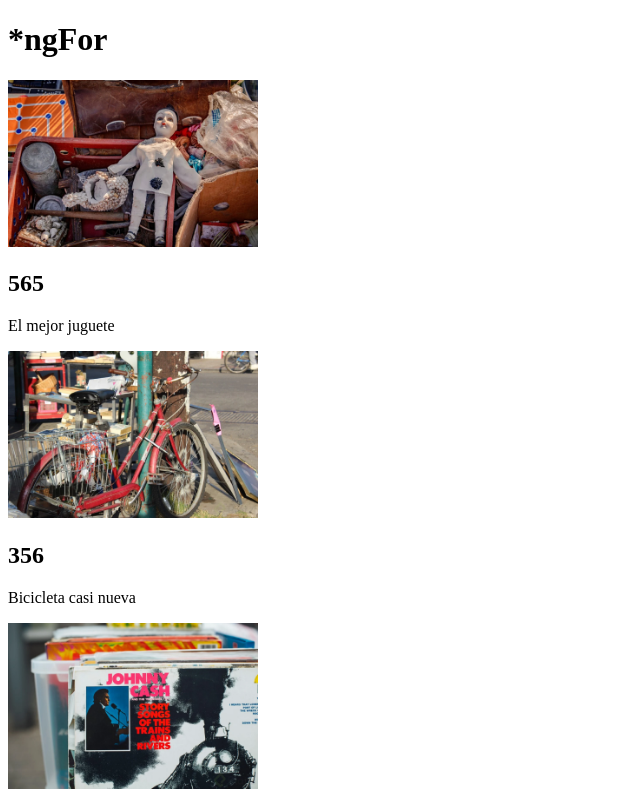
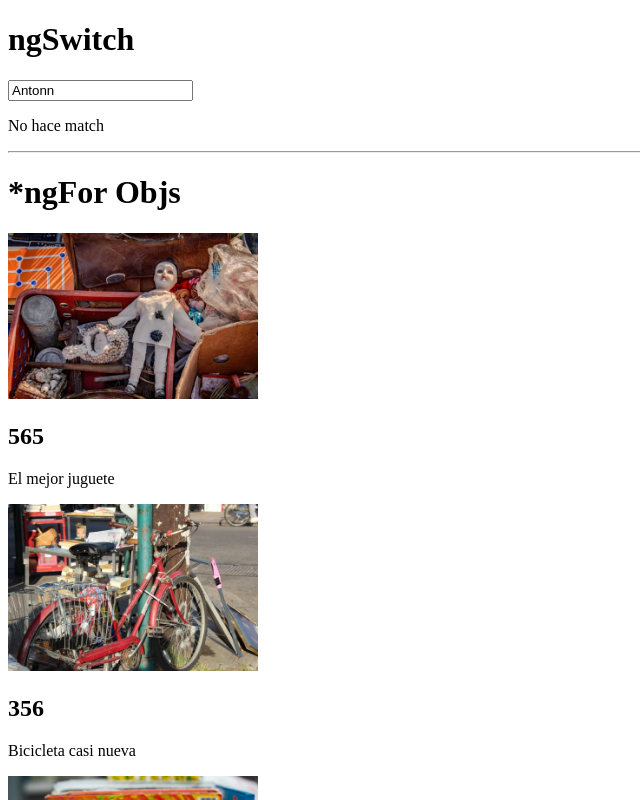
Before and after one commit to antuansabe/angular-fundamentals, an Angular app: page / in a window 1280 px wide. Shown: the top 800 px of the page, without its empty margins (0-640 px from the left). Built offline with nearby package versions, Linux system fonts and the light colour scheme.

Commit message:
add ngswitch

```diff
--- a/src/app/app.component.html
+++ b/src/app/app.component.html
@@ -1,4 +1,14 @@
-<h1> *ngFor </h1>
+<h1> ngSwitch </h1>
+<input type="text" required [(ngModel)]="person.name" />
+<div [ngSwitch]="person.name">
+  <p *ngSwitchCase=" 'antonn' " > Soy antonn</p>
+  <p *ngSwitchCase=" 'diana' " > Soy diana</p>
+  <p *ngSwitchCase=" 'churry' " > Soy churry</p>
+  <p *ngSwitchDefault> No hace match</p>
+</div>
+
+<hr/>
+<h1> *ngFor Objs </h1>
 <div>
   <div *ngFor= "let product of products">
     <img width="250" [src]="product.image" alt="image">
```
